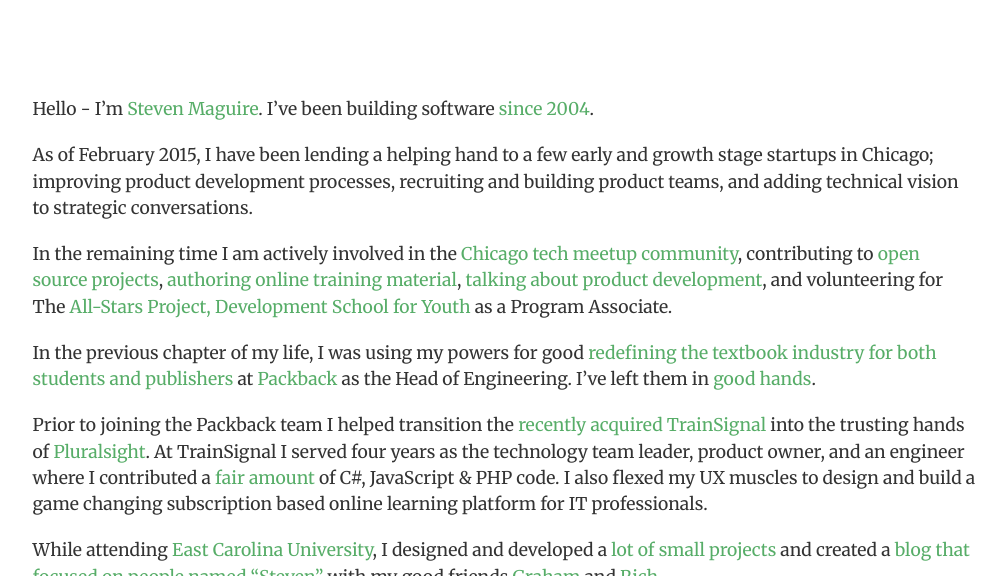
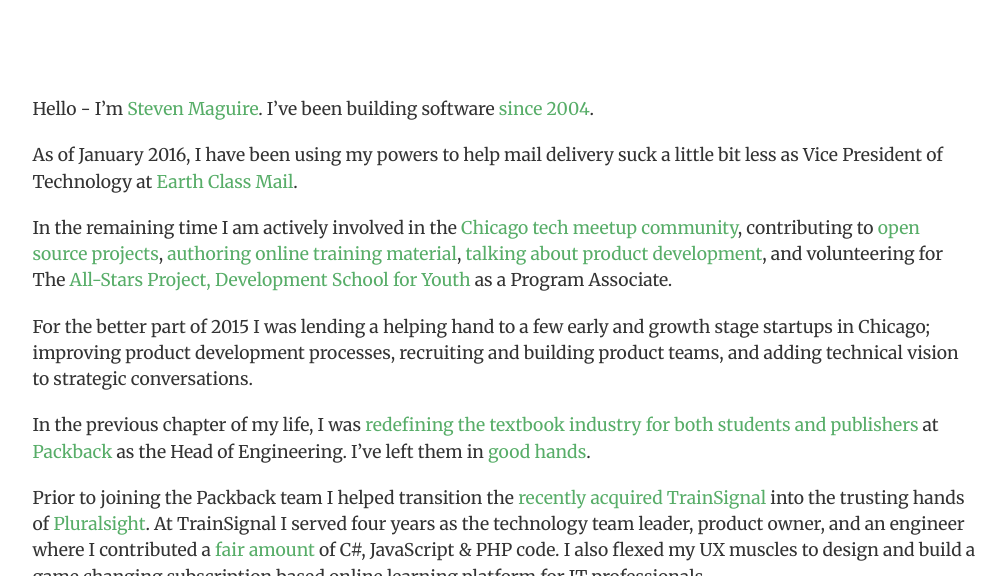
Before and after one commit to stevenmaguire/stevenmaguire.github.io, a Jekyll site: the page built from about.md, in a window 1280 px wide and 900 px high, cut to the strip 324-900 px from the top of the window. Shown: the whole strip, without its empty margins (135-1141 px from the left). Built offline with Jekyll 4.4.1, drawn with Linux system fonts in a browser that asks for light colours.

Commit message:
Update bio and include download count when referencing open source

```diff
--- a/_config.yml
+++ b/_config.yml
@@ -19,6 +19,9 @@
 # Build settings
 markdown: kramdown
 
+stats:
+  opensource_downlods: 26433
+
 collections:
   logos:
   opensource:
--- a/_includes/i-heart-oss.html
+++ b/_includes/i-heart-oss.html
@@ -2,7 +2,7 @@
   <div class="container text-center">
       <div class="call-to-action">
           <h2>I &hearts; open source!</h2>
-          <p>I maintain over {{ site.opensource.size }} open source projects; I love giving back.</p>
+          <p>I maintain over {{ site.opensource.size }} open source projects with over {{ site.stats.opensource_downlods }} downloads; I love giving back.</p>
           <a href="/open-source/" class="btn btn-default btn-xl wow tada">Open source projects</a>
       </div>
   </div>
--- a/about.md
+++ b/about.md
@@ -8,11 +8,13 @@
 
 Hello - I'm [Steven Maguire](http://twitter.com/StevenMaguire). I've been building software [since 2004](http://www.linkedin.com/in/stevenmaguire).
 
-As of February 2015, I have been lending a helping hand to a few early and growth stage startups in Chicago; improving product development processes, recruiting and building product teams, and adding technical vision to strategic conversations.
+As of January 2016, I have been using my powers to help mail delivery suck a little bit less as Vice President of Technology at [Earth Class Mail](https://www.earthclassmail.com).
 
 In the remaining time I am actively involved in the [Chicago tech meetup community](http://www.meetup.com/members/40042402/), contributing to [open source projects](https://github.com/stevenmaguire), [authoring online training material](http://www.pluralsight.com/author/steven-maguire), [talking about product development](https://www.phproundtable.com/episode/part-1-turning-an-idea-into-code-for-production), and volunteering for The [All-Stars Project, Development School for Youth](http://allstars.org/dsy/) as a Program Associate.
 
-In the previous chapter of my life, I was using my powers for good [redefining the textbook industry for both students and publishers](http://www.builtinchicago.org/blog/how-i-am-using-technology-disrupt-education-industry) at [Packback](http://www.packbackbooks.com/) as the Head of Engineering. I've left them in [good hands](http://www.karllhughes.com/2015/packback-engineering/).
+For the better part of 2015 I was lending a helping hand to a few early and growth stage startups in Chicago; improving product development processes, recruiting and building product teams, and adding technical vision to strategic conversations.
+
+In the previous chapter of my life, I was [redefining the textbook industry for both students and publishers](http://www.builtinchicago.org/blog/how-i-am-using-technology-disrupt-education-industry) at [Packback](http://www.packbackbooks.com/) as the Head of Engineering. I've left them in [good hands](http://www.karllhughes.com/2015/packback-engineering/).
 
 Prior to joining the Packback team I helped transition the [recently acquired TrainSignal](http://www.builtinchicago.org/blog/it-educator-trainsignal-acquired-pluralsight-eight-figure-deal) into the trusting hands of [Pluralsight](http://pluralsight.com). At TrainSignal I served four years as the technology team leader, product owner, and an engineer where I contributed a [fair amount](http://github.com/stevenmaguire) of C#, JavaScript & PHP code. I also flexed my UX muscles to design and build a game changing subscription based online learning platform for IT professionals.
 
```
Also changed, not shown: open-source.md (+1 -1 lines).
